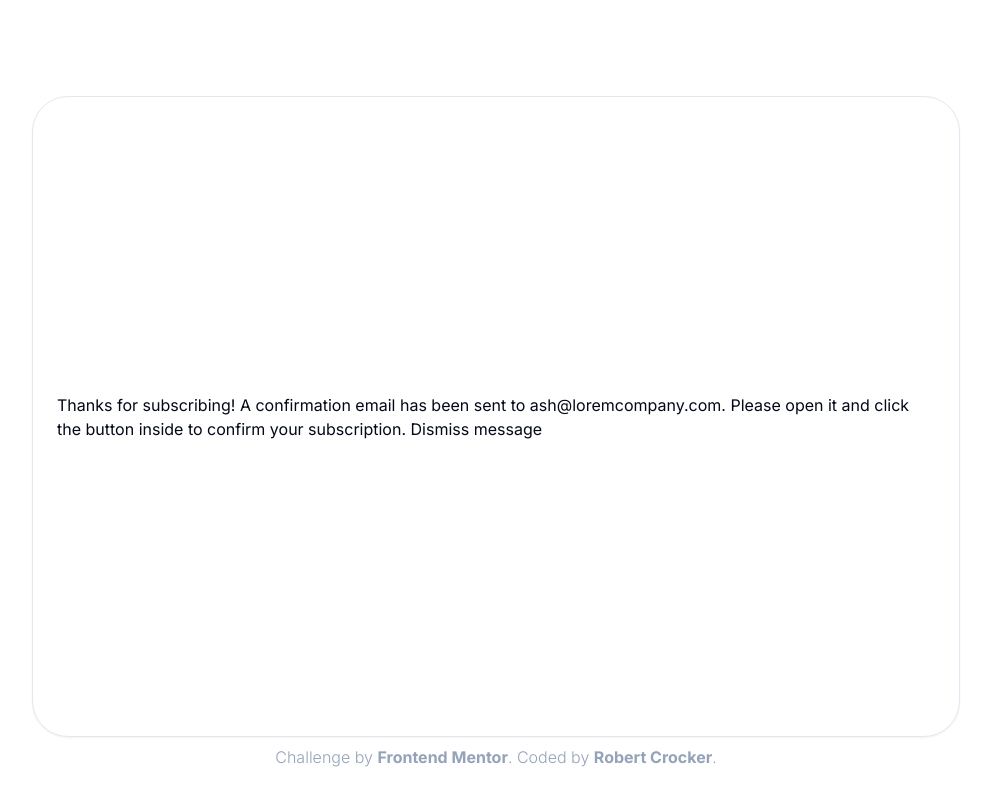
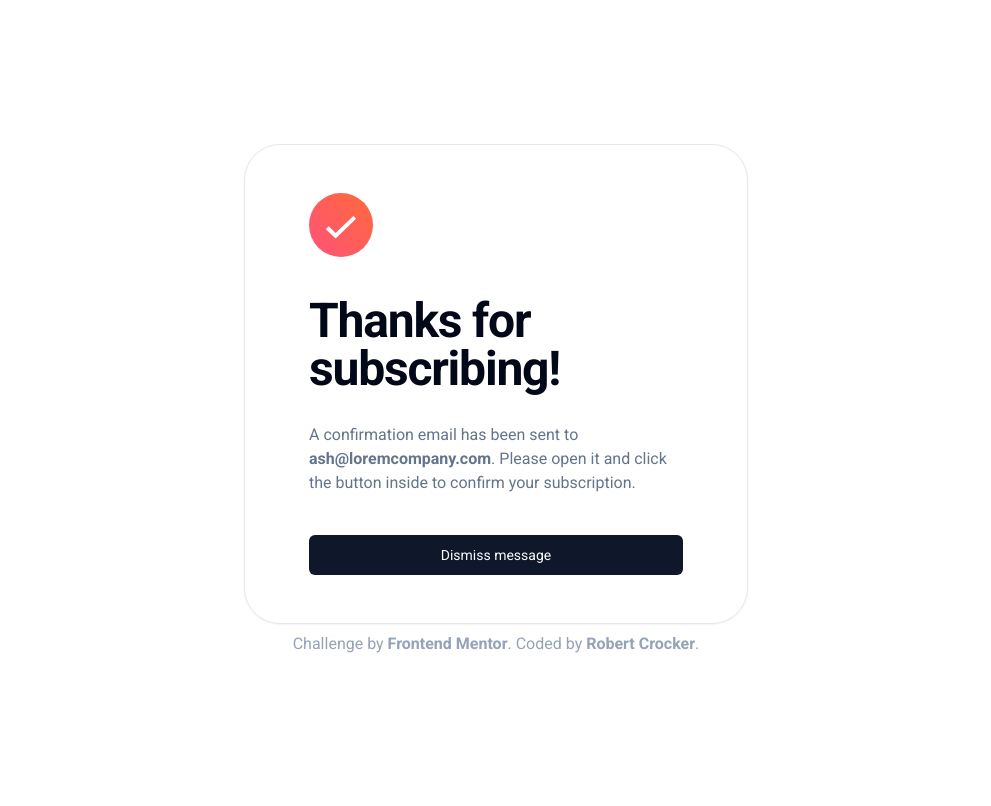
Before and after one commit to robcrock/newsletter-signup, a Next.js app: page / in a window 1280 px wide. Both pictures are taken after typing "name@example.com" into the empty fields and a click on the button "Subscribe to monthly newsletter". Shown: the top 806 px of the page, without its empty margins (144-1135 px from the left). Built offline with nearby package versions, Linux system fonts and the light colour scheme.

Commit message:
'Update font in layout, add new success message with icon. Necessary for consistency and user feedback.'

```diff
--- a/src/app/layout.tsx
+++ b/src/app/layout.tsx
@@ -1,8 +1,11 @@
 import type { Metadata } from "next";
-import { Inter } from "next/font/google";
+import { Roboto } from "next/font/google";
 import "./globals.css";
 
-const inter = Inter({ subsets: ["latin"] });
+const roboto = Roboto({
+  weight: ["400", "700"],
+  subsets: ["latin"],
+});
 
 export const metadata: Metadata = {
   title: "Frontend Mentor: Newsletter Sign-up Form",
@@ -17,7 +20,7 @@ export default function RootLayout({
 }>) {
   return (
     <html lang="en">
-      <body className={inter.className}>{children}</body>
+      <body className={roboto.className}>{children}</body>
     </html>
   );
 }
--- a/src/app/page.tsx
+++ b/src/app/page.tsx
@@ -2,6 +2,7 @@
 
 import { useState } from "react";
 import icon_list from "@/../public/images/icon-list.svg";
+import icon_success from "@/../public/images/icon-success.svg";
 import illustration_desktop from "@/../public/images/illustration-sign-up-desktop.svg";
 import Image from "next/image";
 import {
@@ -21,15 +22,18 @@ export default function Home() {
   const [isVisible, setIsVisible] = useState(true);
 
   const handleSubmit = () => {
-    setIsVisible((prev) => !prev);
+    setIsVisible(false);
+  };
+
+  const handleDismiss = () => {
+    setIsVisible(true);
   };
   return (
     <main className="flex min-h-screen flex-col items-center justify-center gap-2 p-24">
       {/* card */}
-      <Card className="flex h-[641px] w-[928px] items-center gap-6 rounded-[36px] p-6">
       {/* <!-- Sign-up form start --> */}
       {isVisible && (
-          <>
+        <Card className="flex h-[641px] w-[928px] items-center gap-6 rounded-[36px] p-6">
           <section className="p-9">
             <CardHeader className="mb-6 flex flex-col gap-6 p-0">
               <CardTitle className="text-5xl font-bold">
@@ -71,18 +75,28 @@ export default function Home() {
             </CardContent>
           </section>
           <Image src={illustration_desktop} alt={"Sign-up Illustration"} />
-          </>
+        </Card>
       )}
       {!isVisible && (
-          <section>
-            {/* <!-- Sign-up form end --> */}
-            {/* <!-- Success message start --> */}
-            Thanks for subscribing! A confirmation email has been sent to
-            ash@loremcompany.com. Please open it and click the button inside to
-            confirm your subscription. Dismiss message
-          </section>
+        <Card className="flex w-[504px] flex-col gap-10 rounded-[36px] px-16 py-12">
+          <Image src={icon_success} alt={"list item icon"} />
+          <CardHeader className="flex flex-col gap-6 p-0">
+            <CardTitle className="text-5xl font-bold">
+              Thanks for subscribing!
+            </CardTitle>
+            <CardDescription className="wrap-pretty text-base leading-normal">
+              A confirmation email has been sent to{" "}
+              <strong>ash@loremcompany.com</strong>. Please open it and click
+              the button inside to confirm your subscription.
+            </CardDescription>
+          </CardHeader>
+          <CardContent className="flex flex-col gap-10 p-0">
+            <Button className="w-full" onClick={handleDismiss}>
+              Dismiss message
+            </Button>
+          </CardContent>
+        </Card>
       )}
-      </Card>
 
       <Attribution
         name={"Robert Crocker"}
```
Lines whose indentation alone changed are shown as unchanged.
